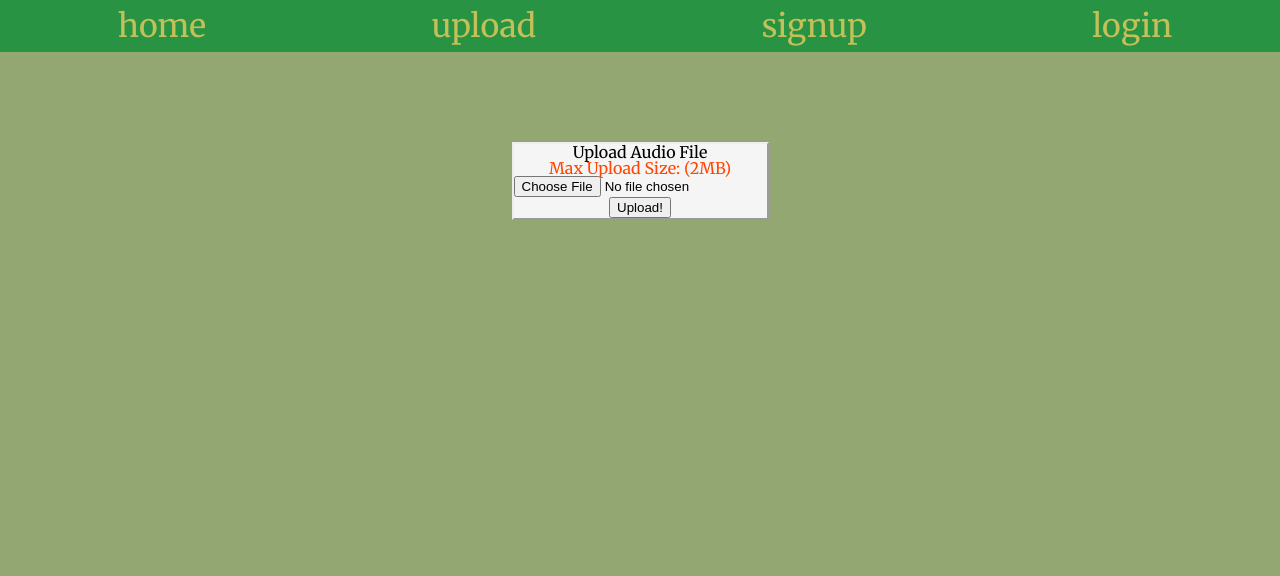
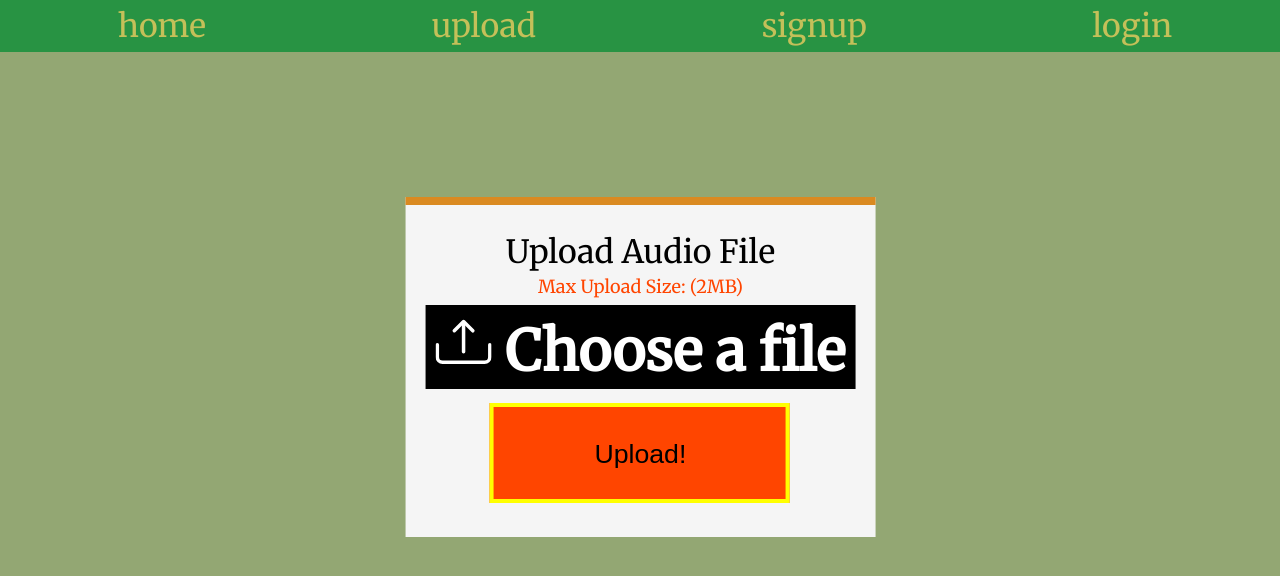
Before and after one commit to LardianGH/sound-community, a React (Create React App) app in the folder client/: page /Upload in a window 1280 px wide. Shown: the top 576 px of the page. Built offline with nearby package versions, Linux system fonts and the light colour scheme; no server answers.

Commit message:
added extensive styling to upload form and moved it to it's own component

```diff
--- a/client/src/components/LoginForm/style.css
+++ b/client/src/components/LoginForm/style.css
@@ -30,6 +30,10 @@
         text-align: center;
     }
 
+    ::placeholder{
+        color: gainsboro;
+    }
+
     .formTitle {
         padding-bottom: 7px;
         font-size: 25px;
--- /dev/null
+++ b/client/src/components/UploadForm/index.js
@@ -0,0 +1,32 @@
+import React, { Component } from "react";
+import "./style.css"
+class UploadForm extends Component {
+
+
+
+      render() {
+        return(
+<div className="upload">
+					<div className="card-Header">
+					<h2 className="social-distance" >Upload Audio File</h2>
+						<p className="size-limit social-distance" >Max Upload Size: (2MB)</p>
+					</div>
+					<div className="card-body">
+						<input className="social-distance HiddenInput" type="file" id="file" onChange={this.props.singleFileChangedHandler}/>
+                        <label for="file">
+                            <svg class="bi bi-upload" width="1em" height="1em" viewBox="0 0 16 16" fill="currentColor" xmlns="http://www.w3.org/2000/svg">
+                            <path fill-rule="evenodd" d="M.5 8a.5.5 0 01.5.5V12a1 1 0 001 1h12a1 1 0 001-1V8.5a.5.5 0 011 0V12a2 2 0 01-2 2H2a2 2 0 01-2-2V8.5A.5.5 0 01.5 8zM5 4.854a.5.5 0 00.707 0L8 2.56l2.293 2.293A.5.5 0 1011 4.146L8.354 1.5a.5.5 0 00-.708 0L5 4.146a.5.5 0 000 .708z" clip-rule="evenodd"/>
+                            <path fill-rule="evenodd" d="M8 2a.5.5 0 01.5.5v8a.5.5 0 01-1 0v-8A.5.5 0 018 2z" clip-rule="evenodd"/>
+                            </svg>
+                        {this.props.labelFile}</label>
+						<div className=" social-distance mt-5">
+							<button className="uploadButton btn btn-info" onClick={e => this.props.singleFileUploadHandler()}
+                            >Upload!</button>
+						</div>
+					</div>
+				</div>
+        )
+    }
+}
+
+export default UploadForm;
--- /dev/null
+++ b/client/src/components/UploadForm/style.css
@@ -0,0 +1,66 @@
+.upload {
+    margin-top: 230px;
+    margin-left: auto;
+    margin-right: auto;
+    border-style: none;
+    border-top: solid;
+    border-width: 4px;
+    border-color: rgb(218, 138, 33);
+    width: fit-content;
+    text-align: center;
+    background-color: whitesmoke;
+    height: auto;
+    padding: 10px;
+    transform: scale(2);
+}
+
+.size-limit {
+    font-size: 9px;
+}
+
+.social-distance {
+    margin-top: 5px;
+    margin-bottom: 5px;
+}
+
+.size-limit {
+    color: orangered;
+}
+
+.uploadButton {
+    margin: 2px;
+    width: 150px;
+    height: 50px;
+    background-color: orangered;
+    border-style: solid;
+    border-color: yellow;
+}
+
+.uploadButton:hover {
+    background-color: rgb(165, 47, 4);
+    cursor: pointer;
+}
+
+.HiddenInput {
+    width: 0.1px;
+    height: 0.1px;
+    opacity: 0;
+    overflow: hidden;
+    position: absolute;
+    z-index: -1;
+}
+
+.HiddenInput + label {
+    cursor: pointer;
+    font-size: 28px;
+    padding: 5px;
+    font-weight: 700;
+    color: white;
+    background-color: black;
+    display: inline-block;
+}
+
+.HiddenInput:focus + label,
+.HiddenInput + label:hover {
+    background-color: red;
+}
--- a/client/src/pages/Upload.js
+++ b/client/src/pages/Upload.js
@@ -2,21 +2,24 @@ import React, { Component } from 'react';
 import API from "../utils/API";
 import Navbar from "../components/Navbar";
 import Wrapper from "../components/Wrapper";
+import UploadForm from "../components/UploadForm";
 import $ from 'jquery';
-import "./style.css";
 // Move the jsx to it's own component and move the style.css to it's own folder.
 class Home extends Component {
 
 	state = {
 		selectedFile: null,
+		labelFile: " Choose a file",
 		returnedName: "",
 		returnedEmail: "",
 		returnedID: ""
 	}
 
 singleFileChangedHandler = ( event ) => {
+	console.log(event.target.files[0].name)
 	this.setState({
-		selectedFile: event.target.files[0]
+		selectedFile: event.target.files[0],
+		labelFile: " " + event.target.files[0].name
 	});
 };
 
@@ -110,23 +113,16 @@ singleFileChangedHandler = ( event ) => {
 
 				<Navbar>
         	</Navbar>
-		{this.state.returnedName}
-		{this.state.returnedID}
+
 				{/* For Alert box*/}
 				<div id="oc-alert-container"></div>
 				{/* Single File Upload*/}
-				<div className="upload">
-					<div className="card-Header">
-					<h2>Upload Audio File</h2>
-						<p className="size-limit" >Max Upload Size: (2MB)</p>
-					</div>
-					<div className="card-body">
-						<input type="file" onChange={this.singleFileChangedHandler}/>
-						<div className="mt-5">
-							<button className="btn btn-info" onClick={this.singleFileUploadHandler}>Upload!</button>
-						</div>
-					</div>
-				</div>
+				<UploadForm
+				labelFile = {this.state.labelFile}
+				singleFileUploadHandler = {this.singleFileUploadHandler}
+				singleFileChangedHandler = {this.singleFileChangedHandler}
+				>
+				</UploadForm>
 			</Wrapper>
 		);
 	}
--- a/client/src/pages/style.css
+++ /dev/null
@@ -1,15 +0,0 @@
-.upload {
-    margin-top: 90px;
-    margin-left: auto;
-    margin-right: auto;
-    border-style: outset;
-    border-width: 2px;
-    width: fit-content;
-    text-align: center;
-    background-color: whitesmoke;
-    height: auto;
-}
-
-.size-limit {
-    color: orangered;
-}
```
